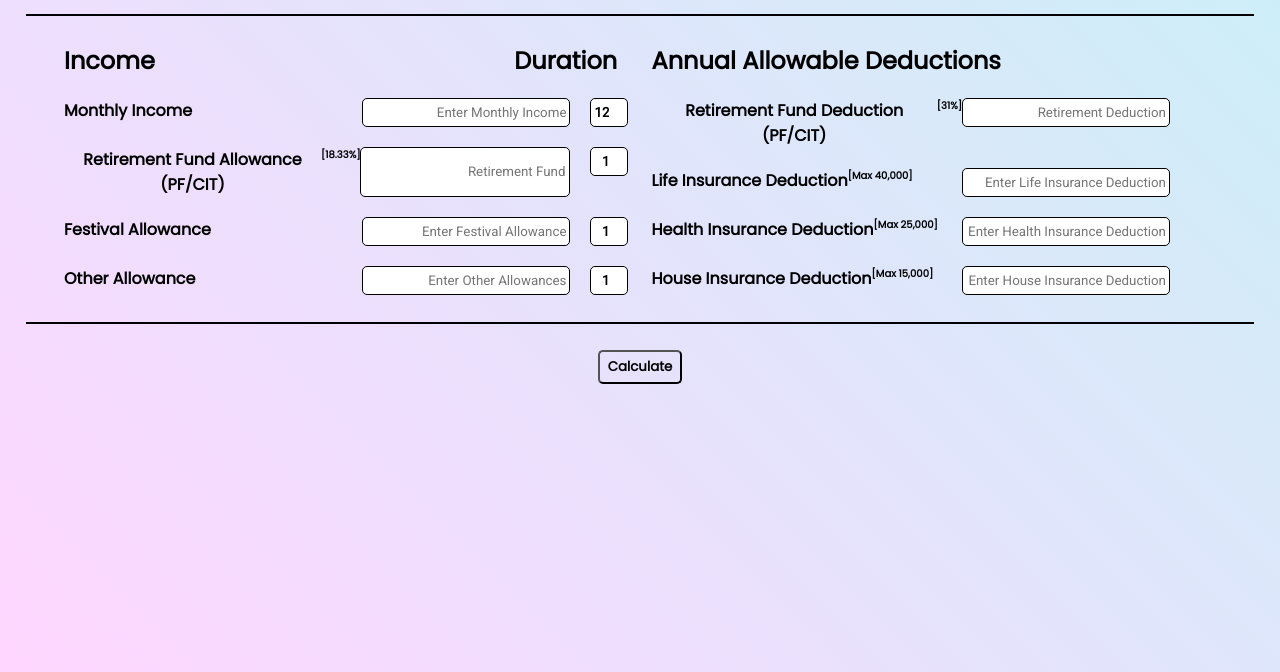
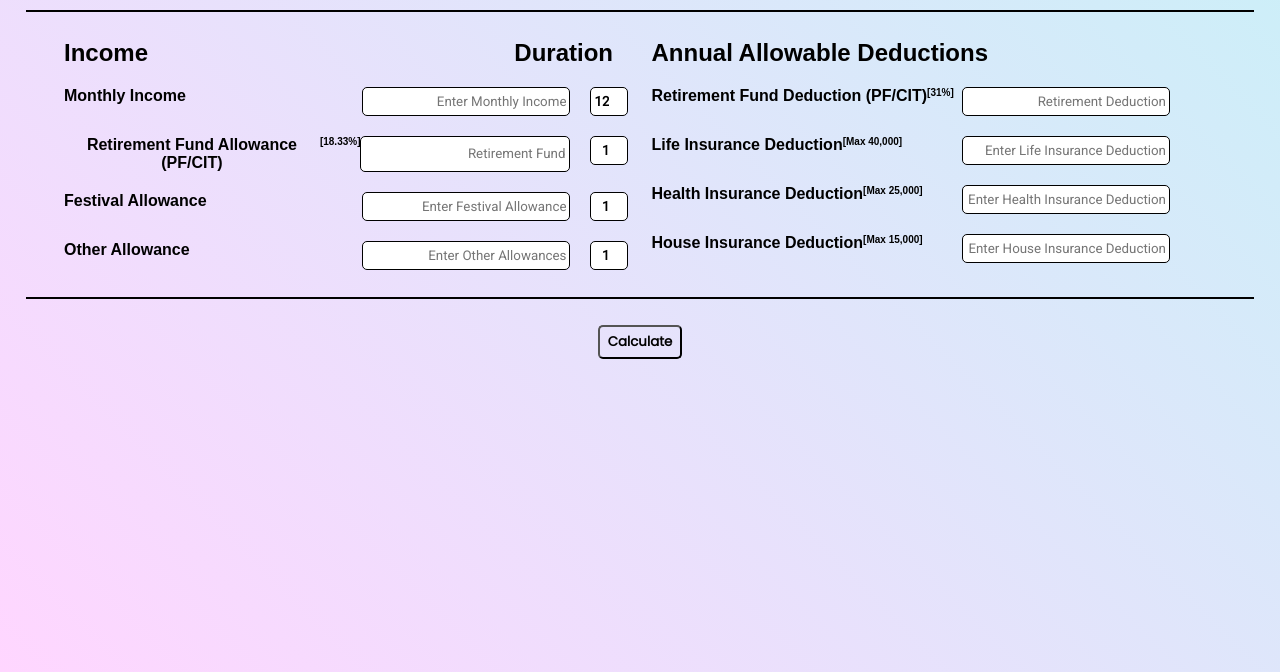
Before and after one commit to krischal-69/incomeTaxCalculator, a plain HTML site: page remunIncomeTax/index.html in a window 1280 px wide. Shown: the part 128-800 px from the top of the page. Drawn offline with Linux system fonts and the light colour scheme.

Commit message:
font change and file add
changed font in style.css file and added README.md file on the project

```diff
--- a/remunIncomeTax/style.css
+++ b/remunIncomeTax/style.css
@@ -3,7 +3,7 @@
 * {
   margin: 0;
   padding: 0;
-  font-family: "Poppins", sans-serif;
+  font-family: "Lobster", sans-serif;
 }
 
 body {
```
Also changed, not shown: 1 other file.
